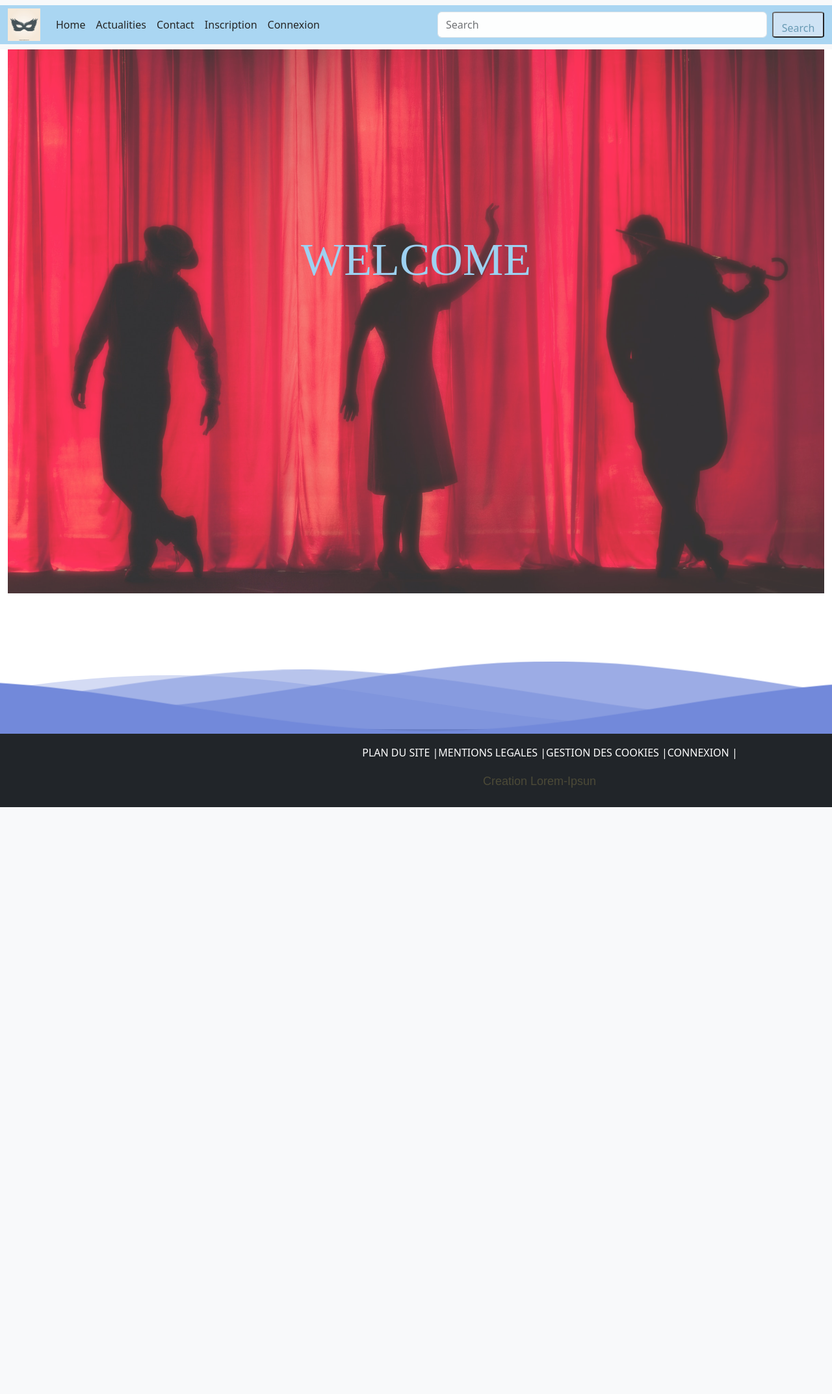
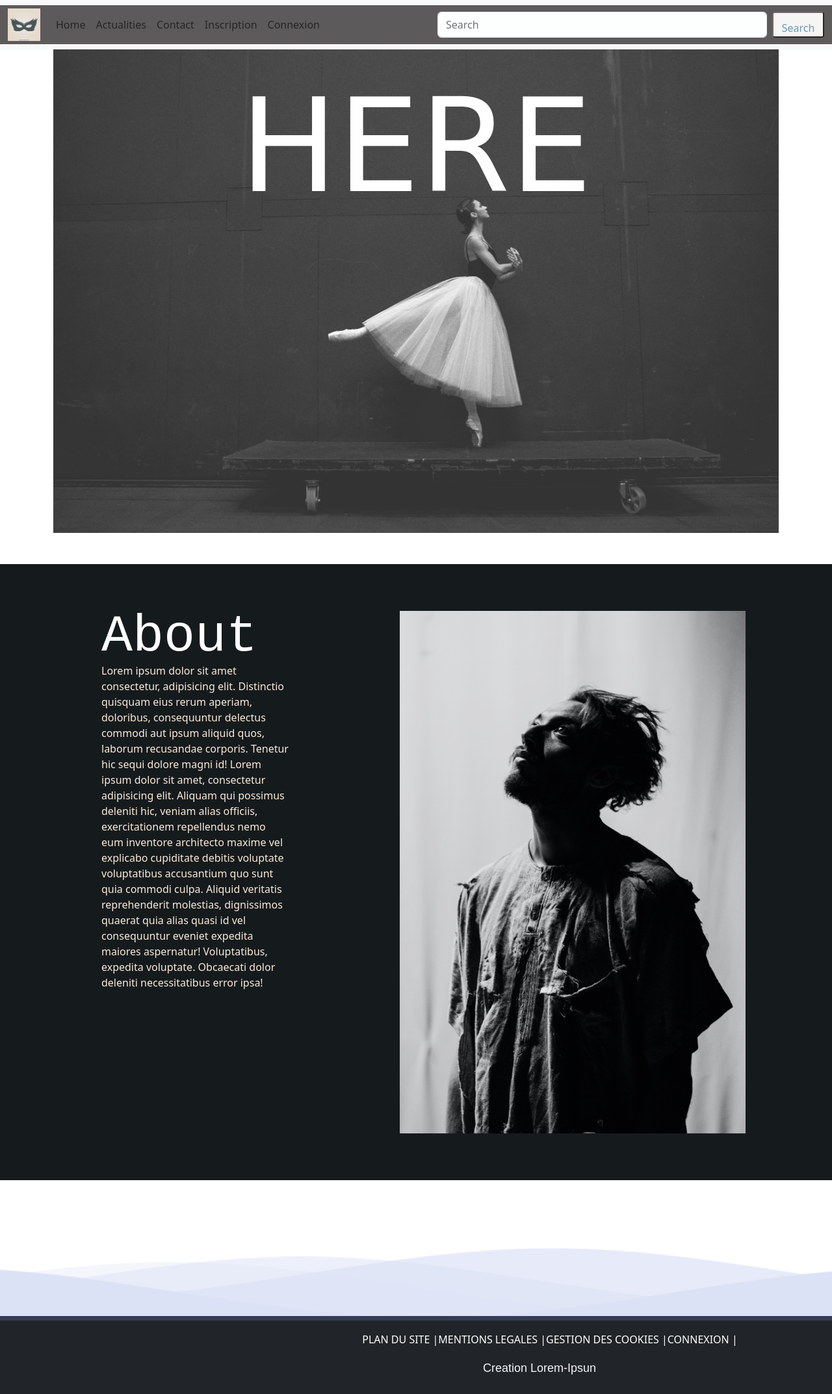
Before and after one commit to Hrissy-art/PHP_theater_project, a PHP site: page / in a window 1280 px wide. Shown: the whole page at 65% size. Before the commit the page ends 1242 px from the top, so only its background shows below. Run offline with PHP 8.4, Linux system fonts and the light colour scheme; data that the repository does not hold is empty.

Commit message:
design update

```diff
--- a/admin/login.php
+++ b/admin/login.php
@@ -40,6 +40,8 @@ require_once __DIR__ . "/../layout/header.php";
                         </div>
                     </div>
                 </div>
+                <div class="col-lg-6 mt-5">
+                    <div><img src="/img/actor.jpg" class="img-fluid" alt="actor" height="50px" /></div>
             </div>
         </div>
     </section>
--- a/admin/sign-up.php
+++ b/admin/sign-up.php
@@ -3,6 +3,7 @@ require_once __DIR__ . "/../layout/header.php";
 
 ?>
 <div class="container">
+  <div>
 
 <form class= "align-self-center" action="sign-up-process.php" method="POST">
   <div class="form-group">
--- a/contact.php
+++ b/contact.php
@@ -1,13 +1,13 @@
 
 <?php require_once 'layout/header.php';?>
 
-
+<section class=contact_fond>
 <div class="container " >
     <div class="row">
 
             <div class="col-lg-4 ">
             <div class=" m-4 shadow p-3 mb-5 bg-white rounded">
-            <img src="img/rideau-moyenne.jpg"  class="img-fluid img-principal" alt="theater hall" />
+            <img src="img/rideau-moyenne.jpg"  class="img-fluid img-contact" alt="theater hall" />
 </div>
 </div>
 <div class="col-lg-4 ">
@@ -35,7 +35,7 @@
             </div>
           </div>
 
-
+          </section>
 
 
 
--- a/css/style.css
+++ b/css/style.css
@@ -4,8 +4,22 @@
     padding: 0;
 }
 
+body {
+  background-color: white;
+}
 
+.contact_fond {
+  background-color: grey;
+}
 
+.presentation {
+
+  background-color: #151a1d;
+}
+
+.about_text{
+  color: antiquewhite;
+}
 .container {
     position: relative;
     text-align: center;
@@ -14,31 +28,32 @@
 
 .centered {
     position: absolute;
-    top: 50%;
+    top: 20%;
     left: 50%;
     transform: translate(-50%, -50%);
     text-decoration-thickness: 0.1em;
   }
 
-  h1 { color:#9DD1F1; font-family: 'Trocchi', serif; font-size: 70px; font-weight: normal; line-height: 48px; margin: 0; }
+  h1 { color:white; font-family: cursive, serif; font-size: 200px; font-weight: normal; line-height: 48px; margin: 0; }
 
 h2
-    { color: #9DD1F1; font-family: 'Source Sans Pro', sans-serif; font-size: 28px; font-weight: 400; line-height: 32px; margin: 0 0 24px;
+    { color: white; font-family: 'Courier New', Courier, monospace; font-size: 80px; font-weight: 400; line-height: 32px; margin: 0 0 24px;
 }
 
 p{
-     color: #4c4a37; font-family: 'Source Sans Pro', sans-serif; font-size: 18px; line-height: 32px; margin: 0 0 24px;
+     color: whitesmoke; font-family: 'Source Sans Pro', sans-serif; font-size: 18px; line-height: 32px; margin: 0 0 24px;
 
 }
 
 .par1 {
-    background-color:#9DD1F1;
+    background-color:#151a1d;
 
 }
 
 
-.navigation { background-color: #9DD1F1;
+.navigation { background-color: rgba(31, 26, 26, 0.831);
     opacity: 85%;
+    color:white;
 
 
 }
@@ -57,7 +72,7 @@ background-color: #508AA8;
     .buton-first{
         height: 40px;
         width: 90px;
-        background-color:#C8E0F4;
+        background-color: whitesmoke;
         padding: 11px;
         border-radius: 7%;
         text-decoration: none;
@@ -73,6 +88,9 @@ background-color: #508AA8;
         opacity: 80%
       }
 
+      img {
+        opacity: 90%;
+      }
       /*Waves*/
 
 .waves {
@@ -83,6 +101,7 @@ background-color: #508AA8;
     /*Fix for safari gap*/
     min-height: 100px;
     max-height: 400px;
+    opacity: 25%;
   }
   /* Animation */
   .parallax>use {
--- a/index.php
+++ b/index.php
@@ -4,11 +4,26 @@ require_once 'layout/header.php';
 
 ?>
 
-<div class="container-fluid main-pic">
-    <img src="img/artists-big.jpg" class="img-fluid img-principal" alt="theater hall" />
+<div class="container main-pic">
+    <img src="img/ballet_grand.jpg" class="img-fluid img-principal" alt="theater hall" />
     <div class="centered">
-        <h1 class="font-sans-serif animate-character font-italic">Welcome</h1>
+        <h1 class="font-sans-serif animate-character font-italic">HERE</h1>
     </div>
+</div>
+<div class="container-fluid presentation">
+<div class="row m-5">
+<div class="col-md-4 col-sm-6 p-5 m-5 about_text">
+    <h2>About</h2>
+    Lorem ipsum dolor sit amet consectetur, adipisicing elit. Distinctio quisquam eius rerum aperiam, doloribus, consequuntur delectus commodi aut ipsum aliquid quos, laborum recusandae corporis. Tenetur hic sequi dolore magni id!
+    Lorem ipsum dolor sit amet, consectetur adipisicing elit. Aliquam qui possimus deleniti hic, veniam alias officiis, exercitationem repellendus nemo eum inventore architecto maxime vel explicabo cupiditate debitis voluptate voluptatibus accusantium quo sunt quia commodi culpa. Aliquid veritatis reprehenderit molestias, dignissimos quaerat quia alias quasi id vel consequuntur eveniet expedita maiores aspernatur! Voluptatibus, expedita voluptate. Obcaecati dolor deleniti necessitatibus error ipsa!
+
+</div>
+
+<div class="col-md-6 col-sm-6 p-4 m-5 about_text">
+<img src="img/actor.jpg" class="img-fluid" alt="chair" />
+
+</div>
+</div>
 </div>
 
 <div class="container">
--- a/admin/upload-images.php
+++ b/upload-images.php
@@ -1,5 +1,5 @@
-<?php require_once __DIR__ . '/../functions/db.php';
-require_once __DIR__ . '/../layout/header.php';
+<?php require_once __DIR__ . '/functions/db.php';
+require_once __DIR__ . '/layout/header.php';
 ?>
 <div class="container">
     <h2>Formulaire d'ajout d'actualités</h2>
@@ -25,5 +25,5 @@ require_once __DIR__ . '/../layout/header.php';
 </div>
 
 <?php
-require_once __DIR__ . '/../layout/footer.php';
+require_once __DIR__ . '/layout/footer.php';
 ?>
--- a/admin/upload.php
+++ b/upload.php
@@ -1,9 +1,9 @@
 
 
 <?php
-require_once __DIR__ . '/../classes/AppError.php';
-require_once __DIR__ . '/../classes/Utils.php';
-require_once __DIR__ . '/../functions/db.php';
+require_once __DIR__ . '/classes/AppError.php';
+require_once __DIR__ . '/classes/Utils.php';
+require_once __DIR__ . '/functions/db.php';
 
 try {
     $pdo = getConnection();
```
Also changed, not shown: actualites.php (+9 -4 lines), img/actor.jpg (added), img/ballet_grand.jpg (added), img/boy.jpg (added), img/chairs-little.jpg (added), 1 other file.
